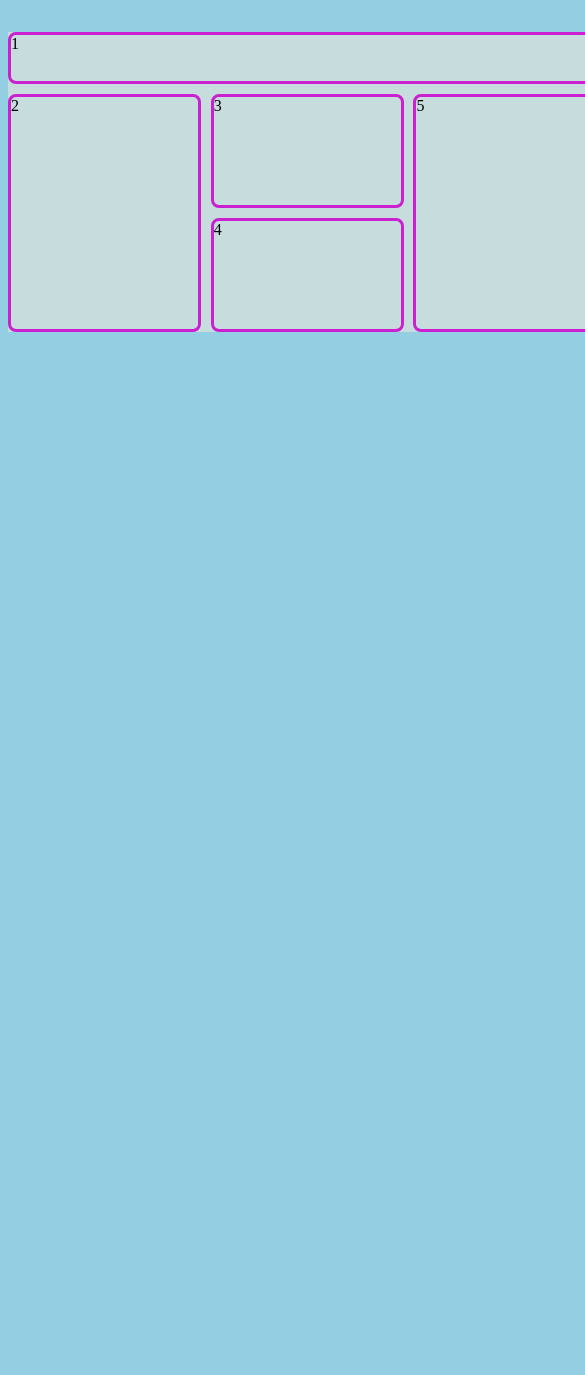
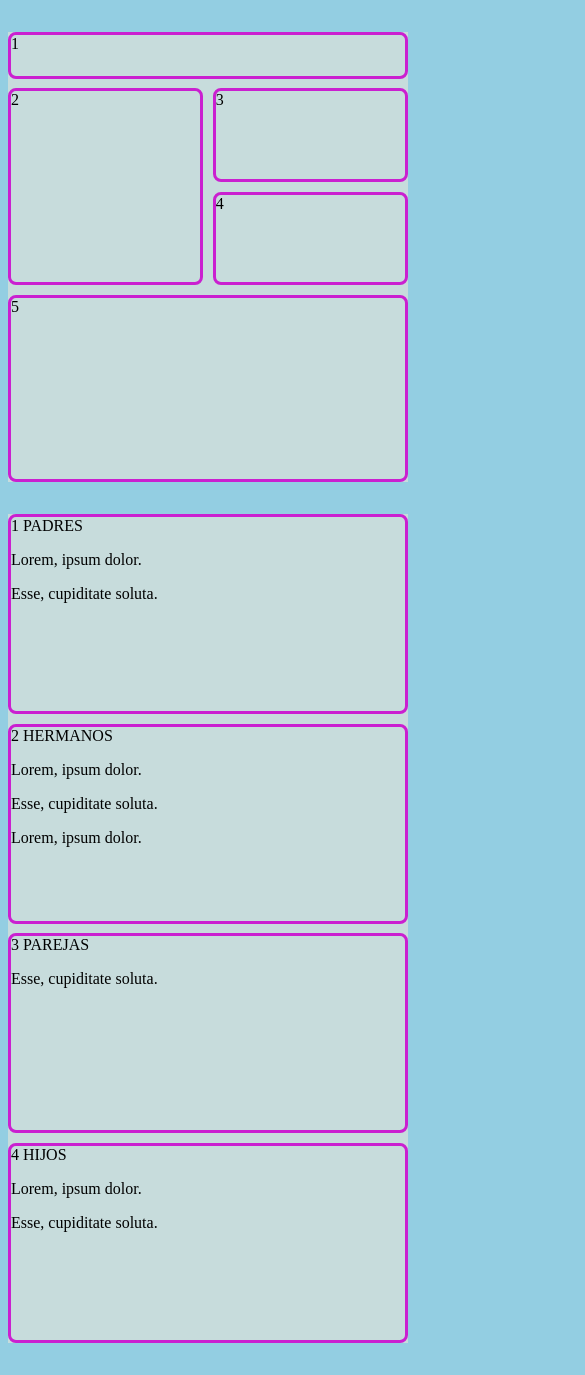
Before and after one commit to NoaVelasco/curso-html-css, a plain HTML site: page responsive_layout/grid-media.html in a window 390 px wide. Shown: the top 1375 px of the page, 585 px wide, since content can reach past the window. Before the commit the page ends 844 px from the top, so only its background shows below. Drawn offline with Linux system fonts and the light colour scheme.

Commit message:
240613 grid areas con media queries

```diff
--- a/responsive_layout/grid-media.css
+++ b/responsive_layout/grid-media.css
@@ -6,30 +6,29 @@ body {
   background-color: rgb(199, 220, 220);
   margin: 2em auto;
   width: 700px;
-  height: 300px;
+  height: 280px;
   display: grid;
   gap: 0.6rem;
-  /* grid-auto-flow: dense; */
-  /* grid-template-columns: repeat(12, 1fr); */
-  grid-template-columns: repeat(7, 1fr);
-  grid-template-rows: repeat(5, 1fr);
+  grid-template-columns: repeat(3, 1fr);
+  grid-template-rows: 1fr 2fr 2fr;
   grid-template-areas:
-    "area-1 area-1 area-1 area-1 area-1 area-1 area-1"
-    "area-2 area-2 area-3 area-3 area-5 area-5 area-5"
-    "area-2 area-2 area-3 area-3 area-5 area-5 area-5"
-    "area-2 area-2 area-4 area-4 area-5 area-5 area-5"
-    "area-2 area-2 area-4 area-4 area-5 area-5 area-5";
-  /* grid-template-rows: repeat(auto-fit, minmax(1fr, 12fr)); */
+    "area-1 area-1 area-1"
+    "area-2 area-3 area-5"
+    "area-2 area-4 area-5";
 }
 
-.container-2 {
+.container-sec {
   background-color: rgb(199, 220, 220);
+  margin: 2em auto;
+  width: 700px;
+  /* height: 280px; */
   display: grid;
   gap: 0.6rem;
-  grid-template-columns: repeat(12, 1fr);
-  /* grid-template-rows: repeat(auto-fit, minmax(1fr, 12fr)); */
-  /* grid-auto-rows: 1fr; */
-  /* grid-auto-flow: column dense; */
+  grid-template-columns: repeat(3, 1fr);
+  grid-template-rows: repeat(2, minmax(200px, 1fr));
+  grid-template-areas:
+    "area-sec-1 area-sec-5 area-sec-2"
+    "area-sec-3 area-sec-5 area-sec-4";
 }
 
 .grid-item {
@@ -37,49 +36,149 @@ body {
   border-radius: 0.5rem;
 }
 
-.area-1 {
+
+/* grid area miembro focus */
+.area-nombre {
   grid-area: area-1;
-  /* height: 50px; */
 }
 
-.area-2 {
+.area-foto {
   grid-area: area-2;
 }
 
-.area-3 {
+.area-nac {
   grid-area: area-3;
 }
 
-.area-4 {
+.area-def {
   grid-area: area-4;
 }
 
-.area-5 {
+.area-info {
   grid-area: area-5;
 }
 
-
-
-
-
-.it-1 {
-  grid-column: span 12;
+/* grid area relaciones */
+.area-sec-pat {
+  grid-area: area-sec-1;
 }
 
-.it-2 {
-  grid-column: span 4;
-  grid-row: span 4;
+.area-sec-herm {
+  grid-area: area-sec-2;
 }
 
-.it-3-4 {
-  grid-column: span 3;
-  grid-row: span 2;
-  grid-column-end: 8;
+.area-sec-par {
+  grid-area: area-sec-3;
 }
 
-.it-5 {
-  grid-column: span 5;
-  grid-row: span 4;
-  /* grid-row-end: 6;  */
-/* grid-column-end: -1; */
+.area-sec-hij {
+  grid-area: area-sec-4;
 }
+
+.area-sec-sep {
+  grid-area: area-sec-5;
+}
+
+.container-wid {
+  background-color: rgb(199, 220, 220);
+  margin: 2em auto;
+  width: 700px;
+  height: 250px;
+  display: grid;
+  gap: 0.6rem;
+  grid-template-columns: repeat(7, 1fr);
+  grid-template-rows: 1fr 3fr 3fr;
+  grid-template-areas:
+    "area-1 area-1 area-1 area-1 area-1 area-1 area-1"
+    "area-2 area-2 area-3 area-3 area-5 area-5 area-5"
+    "area-2 area-2 area-4 area-4 area-5 area-5 area-5";
+}
+
+@media screen and (min-width: 1000px) {
+  .container {
+    background-color: rgb(199, 220, 220);
+    margin: 2em auto;
+    width: 960px;
+    height: 200px;
+    display: grid;
+    gap: 1rem;
+    grid-template-columns: repeat(4, 1fr);
+    grid-template-rows: 1fr 3fr;
+    grid-template-areas:
+      "area-2 area-1 area-1 area-5"
+      "area-2 area-3 area-4 area-5";
+  }
+
+  .container-sec {
+    background-color: rgb(199, 220, 220);
+    margin: 2em auto;
+    width: 960px;
+    height: 200px;
+    display: grid;
+    gap: 1rem;
+    grid-template-columns: repeat(4, 1fr);
+    grid-template-areas:
+      "area-sec-1 area-sec-2 area-sec-3 area-sec-4";
+  }
+
+  .area-sec-sep {
+    position: fixed;
+    visibility: hidden;
+  }
+
+  .container-wid {
+    background-color: rgb(199, 220, 220);
+    margin: 2em auto;
+    width: 1000px;
+    height: 150px;
+    display: grid;
+    gap: 0.6rem;
+    grid-template-columns: repeat(12, 1fr);
+    grid-template-rows: 1fr 3fr;
+    grid-template-areas:
+      "area-2 area-2 area-1 area-1 area-1 area-1 area-1 area-1 area-5 area-5 area-5 area-5"
+      "area-2 area-2 area-3 area-3 area-3 area-4 area-4 area-4 area-5 area-5 area-5 area-5";
+  }
+}
+
+@media screen and (max-width: 720px) {
+
+  .container,
+  .container-wid {
+    background-color: rgb(199, 220, 220);
+    margin: 2em auto;
+    width: 400px;
+    height: 450px;
+    display: grid;
+    gap: 0.6rem;
+    grid-template-columns: 1fr 1fr;
+    grid-template-rows: 1fr 2fr 2fr 4fr;
+    grid-template-areas:
+    "area-1 area-1"
+      "area-2 area-3"
+      "area-2 area-4"
+      "area-5 area-5";
+  }
+
+  .container-sec {
+    background-color: rgb(199, 220, 220);
+    margin: 2em auto;
+    width: 400px;
+    /* height: 450px; */
+    display: grid;
+    gap: 0.6rem;
+    grid-template-columns: 1fr;
+    grid-template-rows: repeat(4, minmax(200px, 1fr));
+    /* ojo porque cambiará mucho según los elementos */
+    grid-template-areas:
+      "area-sec-1"
+      "area-sec-2"
+      "area-sec-3"
+      "area-sec-4";
+  }
+
+  .area-sec-sep {
+    position: fixed;
+    visibility: hidden;
+  }
+}
--- a/responsive_layout/grid-media.html
+++ b/responsive_layout/grid-media.html
@@ -8,29 +8,38 @@
 </head>
 <body>
     <div class="container">
-        <div class="grid-item area-1">1</div>
-        <div class="grid-item area-2">2</div>
-        <div class="grid-item area-3">3</div>
-        <div class="grid-item area-4">4</div>
-        <div class="grid-item area-5">5</div>
+        <div class="grid-item area-nombre">1</div>
+        <div class="grid-item area-foto">2</div>
+        <div class="grid-item area-nac">3</div>
+        <div class="grid-item area-def">4</div>
+        <div class="grid-item area-info">5</div>
+    </div>
+    <div class="container-sec">
+        <div class="grid-item area-sec-pat">
+            <div>1 PADRES</div>
+            <div><p>Lorem, ipsum dolor.</p>
+            <p>Esse, cupiditate soluta.</p></div>
+            </div>
+            <div class="grid-item area-sec-herm">
 
-<!--         <div class="grid-item">X</div>
-        <div class="grid-item">X</div>
-        <div class="grid-item">X</div>
-        <div class="grid-item">X</div>
-        <div class="grid-item">X</div>
-        <div class="grid-item">X</div>
-        <div class="grid-item">X</div>
-        <div class="grid-item">X</div>
-        <div class="grid-item">X</div>
-        <div class="grid-item">X</div>
-        <div class="grid-item">X</div>
-        <div class="grid-item">X</div>
-        <div class="grid-item">X</div>
-        <div class="grid-item">X</div>
-        <div class="grid-item">X</div>
-        <div class="grid-item">X</div>
-        <div class="grid-item">X</div> -->
+                <div>2 HERMANOS</div>
+            <div><p>Lorem, ipsum dolor.</p>
+            <p>Esse, cupiditate soluta.</p>
+        <p>Lorem, ipsum dolor.</p></div>
+            </div>
+            <div class="grid-item area-sec-par">
+
+                <div>3 PAREJAS</div>
+            <div>
+            <p>Esse, cupiditate soluta.</p></div>
+            </div>
+            <div class="grid-item area-sec-hij">
+
+                <div>4 HIJOS</div>
+            <div><p>Lorem, ipsum dolor.</p>
+            <p>Esse, cupiditate soluta.</p></div>
+            </div>
+        <div class="grid-item area-sec-sep">5</div>
     </div>
 </body>
 </html>
```
